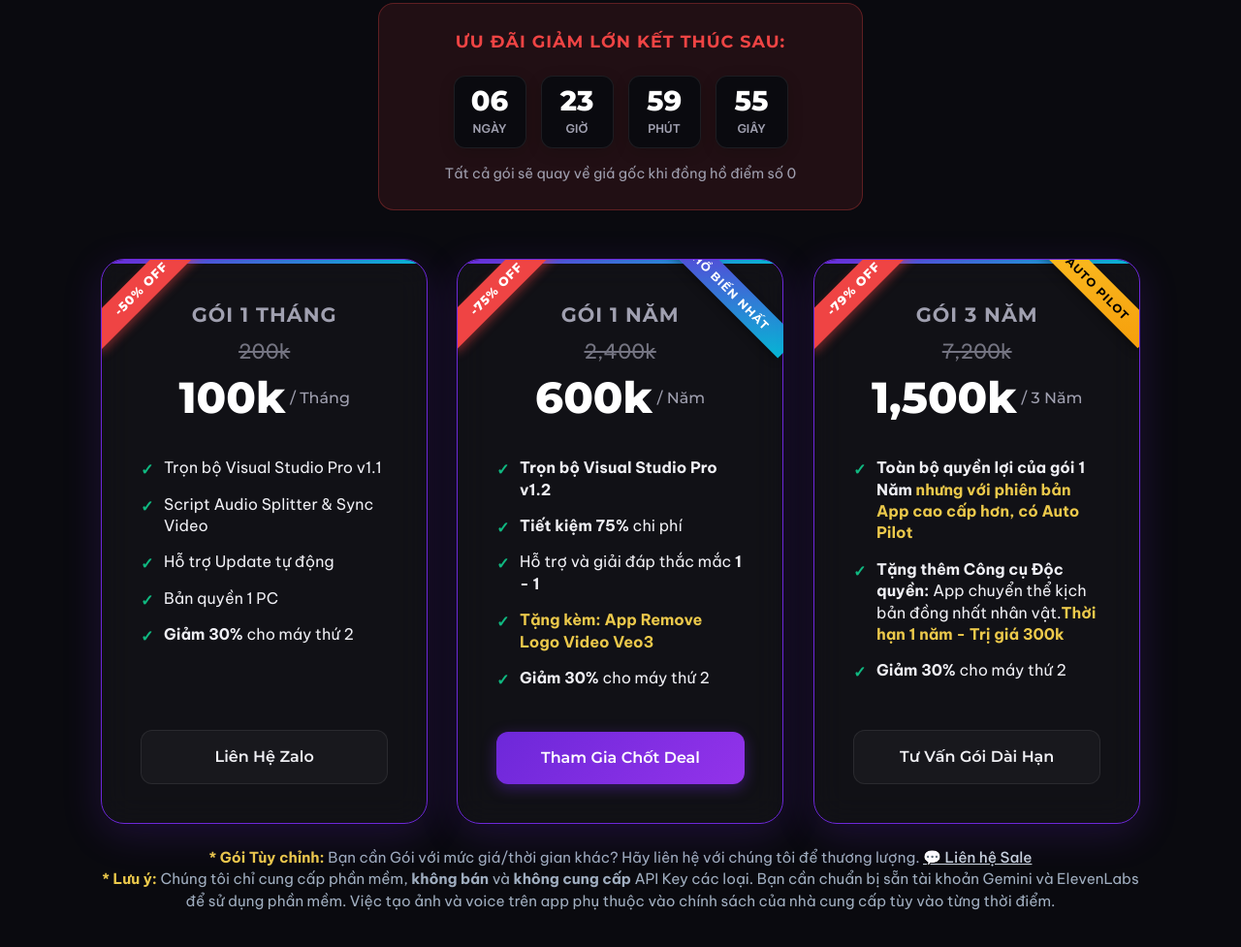
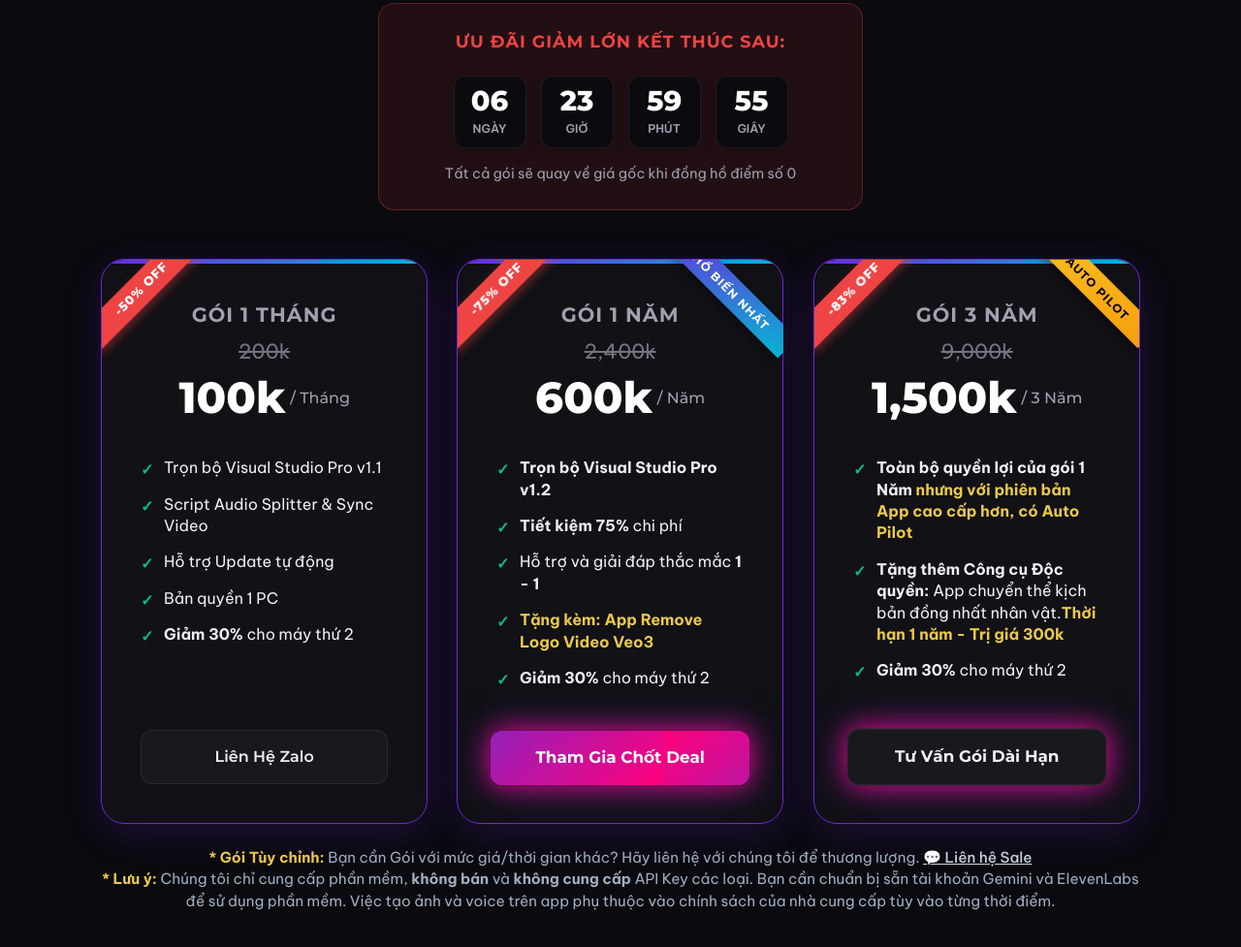
Before and after one commit to thuanndbxvp/tool86-dat, a plain HTML site: page index.html in a window 1280 px wide. Shown: the part 2773-3750 px from the top of the page at 97% size. Drawn offline with Linux system fonts and the light colour scheme.

Commit message:
Sync updates from main site

```diff
--- a/index.html
+++ b/index.html
@@ -241,8 +241,9 @@
                             </li>
                             <li><span class="icon-check">✓</span> <strong>Giảm 30%</strong> cho máy thứ 2</li>
                         </ul>
-                        <a href="https://zalo.me/0973448199" target="_blank" class="btn-primary full-width"
-                            style="text-align: center;">Tham Gia Chốt Deal</a>
+                        <a href="https://zalo.me/0973448199" target="_blank"
+                            class="btn-primary btn-highlight full-width" style="text-align: center;">Tham Gia Chốt
+                            Deal</a>
                     </div>
                 </div>
 
@@ -250,10 +251,10 @@
                 <div class="pricing-card glass-panel featured reveal delay-3">
                     <div class="badge-popular font-heading"
                         style="background: linear-gradient(135deg, #fbbf24, #f59e0b); color: #000;">Auto Pilot</div>
-                    <div class="badge-discount font-heading">-79% OFF</div>
+                    <div class="badge-discount font-heading">-83% OFF</div>
                     <div class="pricing-header">
                         <h3 class="font-heading">Gói 3 Năm</h3>
-                        <div class="price-old font-body">7,200k</div>
+                        <div class="price-old font-body">9,000k</div>
                         <div class="price font-heading">1,500k<span class="period">/ 3 Năm</span></div>
 
                     </div>
@@ -267,8 +268,9 @@
                                     Trị giá 300k</strong> </li>
                             <li><span class="icon-check">✓</span> <strong>Giảm 30%</strong> cho máy thứ 2</li>
                         </ul>
-                        <a href="https://zalo.me/0973448199" target="_blank" class="btn-secondary full-width"
-                            style="text-align: center;">Tư Vấn Gói Dài Hạn</a>
+                        <a href="https://zalo.me/0973448199" target="_blank"
+                            class="btn-secondary btn-highlight full-width" style="text-align: center;">Tư Vấn Gói Dài
+                            Hạn</a>
                     </div>
                 </div>
 
--- a/styles.css
+++ b/styles.css
@@ -144,6 +144,37 @@
     transform: translateY(-2px);
     box-shadow: 0 8px 25px rgba(109, 40, 217, 0.6);
     background: linear-gradient(135deg, #7c3aed, var(--primary-light));
+}
+
+.btn-highlight {
+    background: linear-gradient(135deg, #ff007a, #7928ca, #ff007a);
+    background-size: 200% auto;
+    color: white;
+    font-weight: 700;
+    border: none;
+    animation: neonPulse 2s infinite, gradientFlow 3s linear infinite;
+    box-shadow: 0 0 15px rgba(255, 0, 122, 0.6), 0 0 30px rgba(121, 40, 202, 0.4);
+}
+
+.btn-highlight:hover {
+    background: linear-gradient(135deg, #ff0f84, #8b31e5, #ff0f84);
+}
+
+@keyframes neonPulse {
+    0% {
+        transform: scale(1);
+        box-shadow: 0 0 15px rgba(255, 0, 122, 0.6);
+    }
+
+    50% {
+        transform: scale(1.05);
+        box-shadow: 0 0 25px rgba(255, 0, 122, 0.8), 0 0 40px rgba(121, 40, 202, 0.6);
+    }
+
+    100% {
+        transform: scale(1);
+        box-shadow: 0 0 15px rgba(255, 0, 122, 0.6);
+    }
 }
 
 .btn-secondary {
@@ -724,7 +755,10 @@
 }
 
 @keyframes blinker {
-    50% { opacity: 0.8; transform: scale(0.95); }
+    50% {
+        opacity: 0.8;
+        transform: scale(0.95);
+    }
 }
 
 .pricing-header {
```
